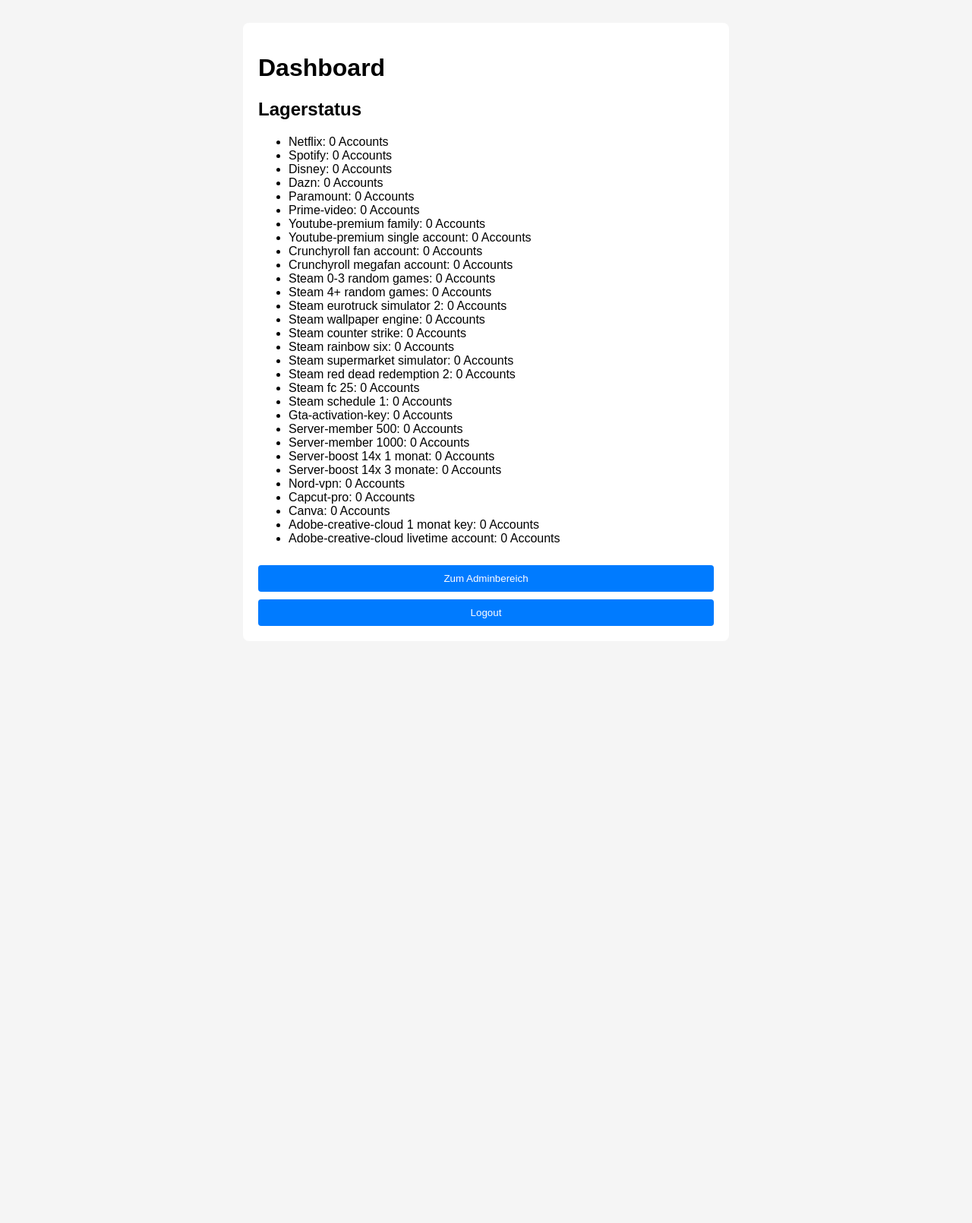
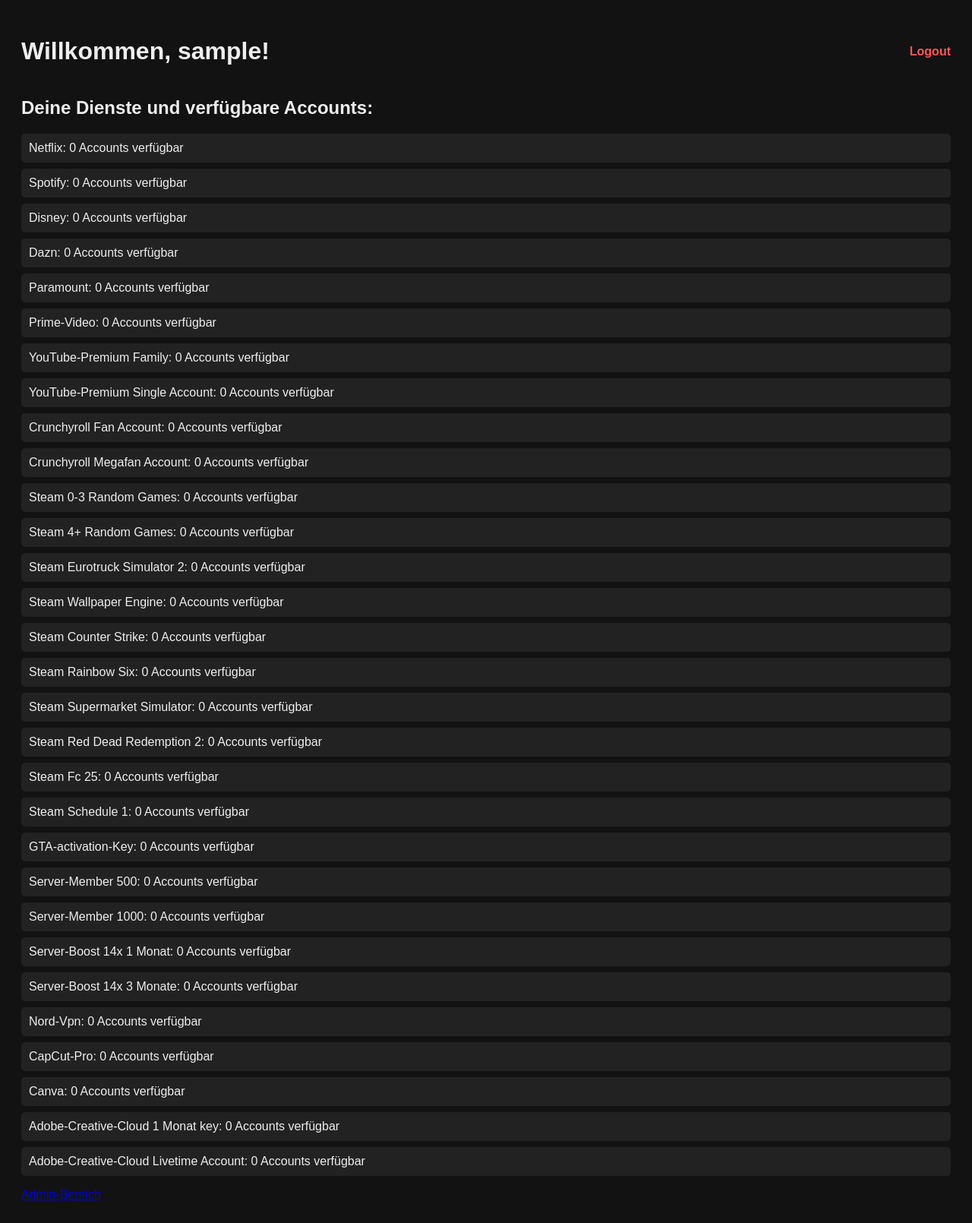
Before and after one commit to hcpbrucks/pluezz-dashboard, a Flask app: page /dashboard in a window 1280 px wide. Shown: the whole page at 76% size. Before the commit the page ends 824 px from the top, so only its background shows below. Run offline with Flask 3, Linux system fonts and the light colour scheme; the visitor is signed in with stand-in values (Sample User, id 1).

Commit message:
Update dashboard.html

```diff
--- a/pluezz-dashboard/templates/dashboard.html
+++ b/pluezz-dashboard/templates/dashboard.html
@@ -2,22 +2,51 @@
 <html lang="de">
 <head>
     <meta charset="UTF-8" />
-    <title>Dashboard – Pluezz</title>
-    <link rel="stylesheet" href="{{ url_for('static', filename='style.css') }}" />
+    <title>Dashboard</title>
+    <style>
+        body {
+            background-color: #121212;
+            color: #eee;
+            font-family: Arial, sans-serif;
+            padding: 20px;
+        }
+        header {
+            display: flex;
+            justify-content: space-between;
+            align-items: center;
+        }
+        a.logout {
+            color: #ff5555;
+            text-decoration: none;
+            font-weight: bold;
+        }
+        ul {
+            list-style: none;
+            padding: 0;
+        }
+        li {
+            background-color: #222;
+            margin: 8px 0;
+            padding: 10px;
+            border-radius: 5px;
+        }
+    </style>
 </head>
 <body>
-    <div class="container">
-        <h1>Dashboard</h1>
+    <header>
+        <h1>Willkommen, {{ user }}!</h1>
+        <a href="{{ url_for('logout') }}" class="logout">Logout</a>
+    </header>
 
-        <h2>Lagerstatus</h2>
-        <ul>
-            {% for dienst, anzahl in status.items() %}
-                <li>{{ dienst|capitalize }}: {{ anzahl }} Accounts</li>
-            {% endfor %}
-        </ul>
+    <h2>Deine Dienste und verfügbare Accounts:</h2>
+    <ul>
+        {% for dienst, anzahl in status.items() %}
+            <li>{{ dienst }}: {{ anzahl }} Accounts verfügbar</li>
+        {% endfor %}
+    </ul>
 
-        <a href="{{ url_for('admin') }}"><button>Zum Adminbereich</button></a>
-        <a href="{{ url_for('logout') }}"><button>Logout</button></a>
-    </div>
+    {% if admin %}
+        <a href="{{ url_for('admin') }}">Admin-Bereich</a>
+    {% endif %}
 </body>
 </html>
```
